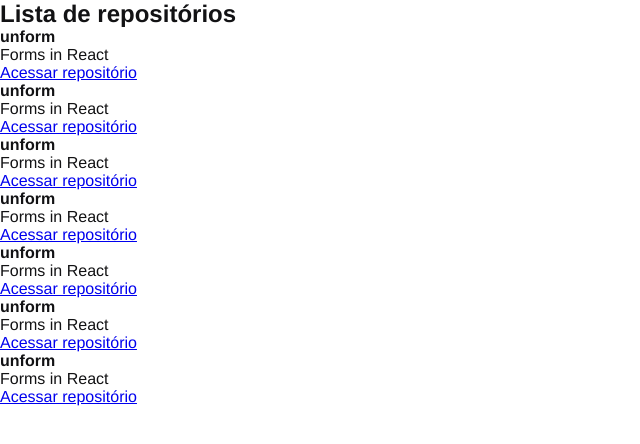
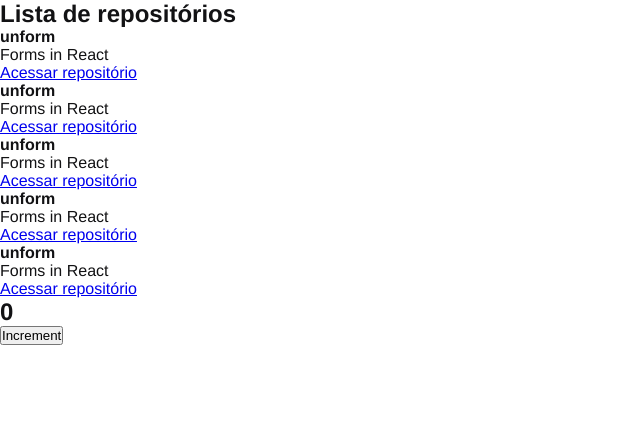
Before and after one commit to gustavojuneo/github-explorer, a React app: page / in a window 1280 px wide. Shown: the top 444 px of the page, without its empty margins (0-640 px from the left). Built offline with nearby package versions, Linux system fonts and the light colour scheme.

Commit message:
Estado do componente

```diff
--- a/src/App.jsx
+++ b/src/App.jsx
@@ -1,8 +1,12 @@
+import { Counter } from './components/Counter'
 import { RepositoryList } from './components/RepositoryList'
 import './styles/global.scss'
 
 export function App() {
   return (
-    <RepositoryList />
+    <>
+      <RepositoryList />
+      <Counter />
+    </>
   )
 }
--- /dev/null
+++ b/src/components/Counter.jsx
@@ -0,0 +1,18 @@
+import { useState } from 'react'
+
+export function Counter() {
+  const [counter, setCounter] = useState(0)
+
+  function increment() {
+    setCounter(counter + 1)
+  }
+
+  return (
+    <div>
+      <h2>{counter}</h2>
+      <button type="button" onClick={increment}>
+        Increment
+      </button>
+    </div>
+  )
+}
--- /dev/null
+++ b/src/components/RepositoryItem.jsx
@@ -0,0 +1,12 @@
+export function RepositoryItem({ repository }) {
+  return (
+    <li>
+      <strong>{repository.name ?? 'Default'}</strong>
+      <p>{repository.description}</p>
+
+      <a href={repository.link}>
+        Acessar repositório
+      </a>
+    </li>
+  )
+}
--- a/src/components/RepositoryList.jsx
+++ b/src/components/RepositoryList.jsx
@@ -1,4 +1,10 @@
-const repositoryName = 'unform'
+import { RepositoryItem } from './RepositoryItem'
+
+const repository = {
+  name: 'unform',
+  description: 'Forms in React',
+  link: 'https://github.com/unform/unform'
+}
 
 export function RepositoryList() {
   return (
@@ -6,68 +12,11 @@ export function RepositoryList() {
       <h1>Lista de repositórios</h1>
 
       <ul>
-        <li>
-          <strong>{repositoryName}</strong>
-          <p>Forms in React</p>
-
-          <a href="/">
-            Acessar repositório
-          </a>
-        </li>
-
-        <li>
-          <strong>unform</strong>
-          <p>Forms in React</p>
-
-          <a href="/">
-            Acessar repositório
-          </a>
-        </li>
-
-        <li>
-          <strong>unform</strong>
-          <p>Forms in React</p>
-
-          <a href="/">
-            Acessar repositório
-          </a>
-        </li>
-
-        <li>
-          <strong>unform</strong>
-          <p>Forms in React</p>
-
-          <a href="/">
-            Acessar repositório
-          </a>
-        </li>
-
-        <li>
-          <strong>unform</strong>
-          <p>Forms in React</p>
-
-          <a href="/">
-            Acessar repositório
-          </a>
-        </li>
-
-        <li>
-          <strong>unform</strong>
-          <p>Forms in React</p>
-
-          <a href="/">
-            Acessar repositório
-          </a>
-        </li>
-
-        <li>
-          <strong>unform</strong>
-          <p>Forms in React</p>
-
-          <a href="/">
-            Acessar repositório
-          </a>
-        </li>
+        <RepositoryItem repository={repository} />
+        <RepositoryItem repository={repository} />
+        <RepositoryItem repository={repository} />
+        <RepositoryItem repository={repository} />
+        <RepositoryItem repository={repository} />
       </ul>
     </section>
   )
```
